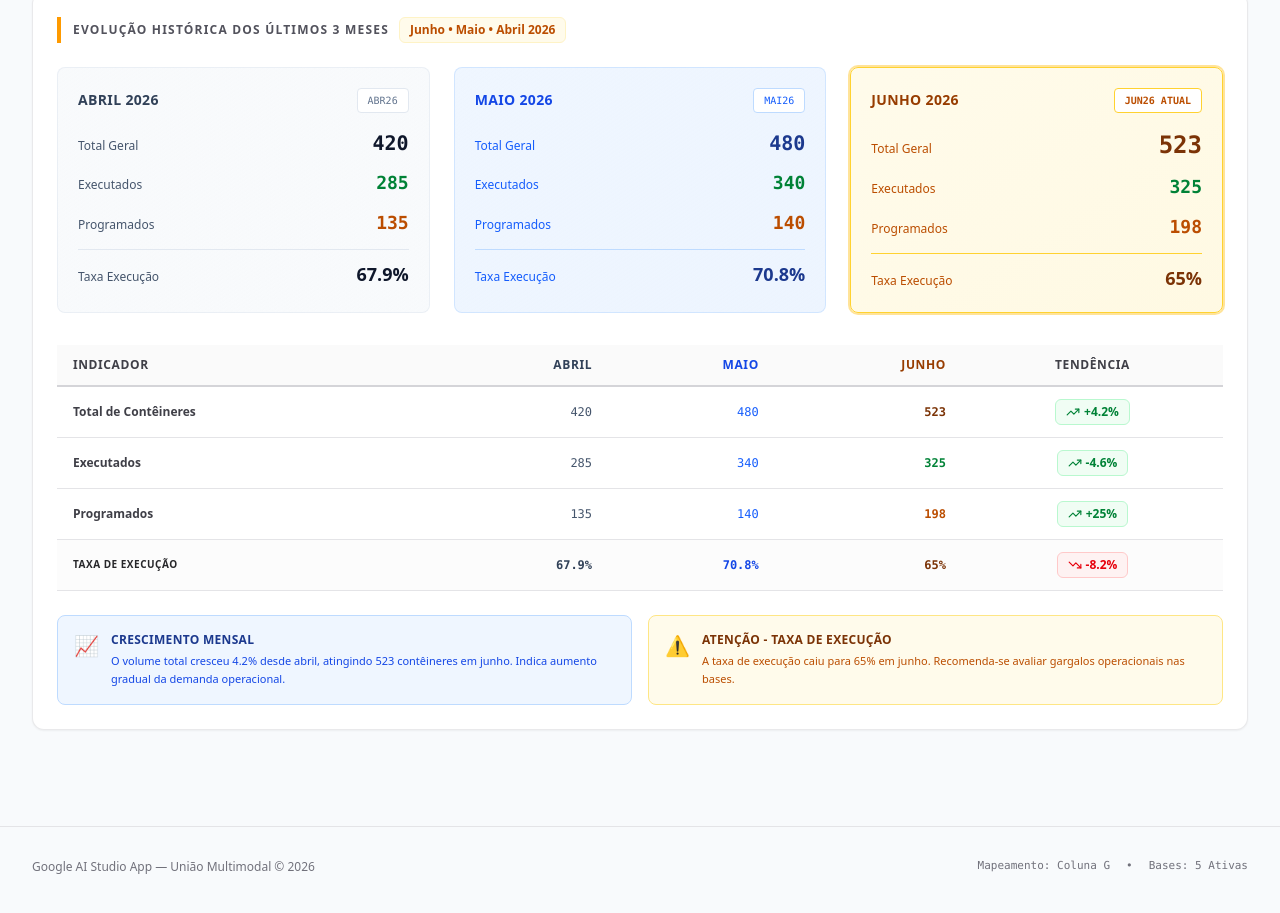
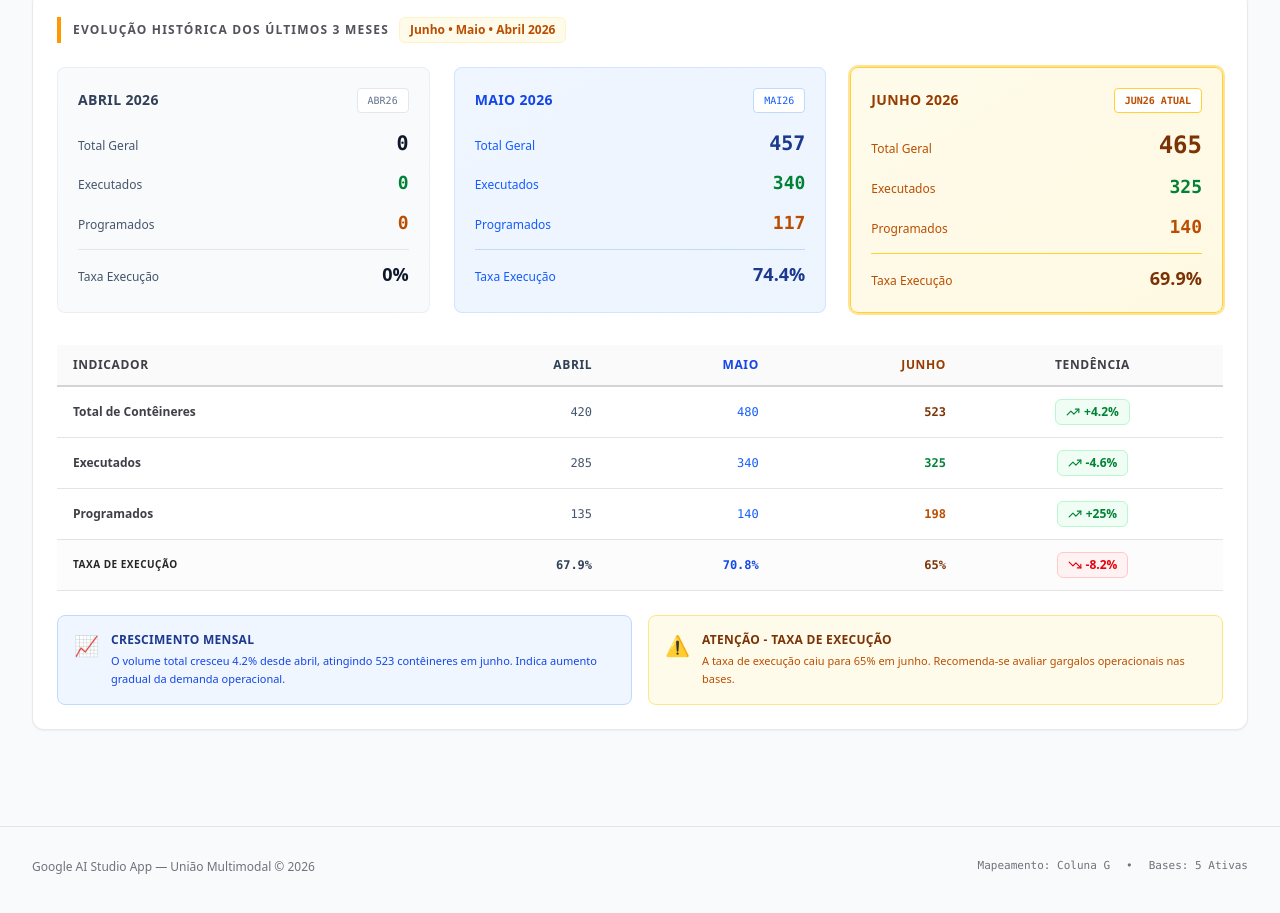
Before and after one commit to HenriqueG-Multimodal/Painel-UniaoMultimodal, a React (Vite) app: page / in a window 1280 px wide. Shown: the part 1361-2274 px from the top of the page. Built offline with nearby package versions, Linux system fonts and the light colour scheme.

Commit message:
feat: add monthly metrics calculation and display for historical comparison

```diff
--- a/src/App.tsx
+++ b/src/App.tsx
@@ -304,7 +304,29 @@ export default function App() {
     };
   }, [processedRecords, activeDay, metaMensal]);
 
-  // Volume charts data loaders
+  // Calculate metrics for any specific month (used for historical comparison)
+  const calculateMetricsForMonth = (monthPrefix: string) => {
+    const monthRecords = records.filter(r => r.data.startsWith(monthPrefix) && selectedBases.includes(r.origem));
+    const relevantRecords = monthRecords.filter(r => r.status !== 'STATUS OPER');
+
+    const total = relevantRecords.length;
+    const executed = relevantRecords.filter(r => r.status === 'EXECUTADO').length;
+    const programmed = relevantRecords.filter(r => r.status === 'PROGRAMADO' || r.status === 'A PROGRAMAR').length;
+    const taxaExecucao = total > 0 ? (executed / total) * 100 : 0;
+
+    return {
+      total,
+      executed,
+      programmed,
+      taxaExecucao: parseFloat(taxaExecucao.toFixed(1))
+    };
+  };
+
+  // Calculate metrics for historical comparison
+  const metricsApr26 = useMemo(() => calculateMetricsForMonth('2026-04'), [records, selectedBases]);
+  const metricsMay26 = useMemo(() => calculateMetricsForMonth('2026-05'), [records, selectedBases]);
+  const metricsJun26 = useMemo(() => calculateMetricsForMonth('2026-06'), [records, selectedBases]);
+
   const volumePorOrigem = useMemo(() => {
     const bases: Record<string, number> = {
       SUDOESTE: 0,
@@ -896,19 +918,19 @@ export default function App() {
                 <div className="space-y-3 flex-1">
                   <div className="flex justify-between items-baseline">
                     <span className="text-xs text-slate-600">Total Geral</span>
-                    <span className="text-xl font-extrabold text-slate-900 font-mono">420</span>
+                    <span className="text-xl font-extrabold text-slate-900 font-mono">{metricsApr26.total}</span>
                   </div>
                   <div className="flex justify-between items-baseline">
                     <span className="text-xs text-slate-600">Executados</span>
-                    <span className="text-lg font-bold text-green-700 font-mono">285</span>
+                    <span className="text-lg font-bold text-green-700 font-mono">{metricsApr26.executed}</span>
                   </div>
                   <div className="flex justify-between items-baseline">
                     <span className="text-xs text-slate-600">Programados</span>
-                    <span className="text-lg font-bold text-amber-700 font-mono">135</span>
+                    <span className="text-lg font-bold text-amber-700 font-mono">{metricsApr26.programmed}</span>
                   </div>
                   <div className="border-t border-slate-200 pt-2.5 mt-2.5 flex justify-between items-baseline">
                     <span className="text-xs text-slate-600">Taxa Execução</span>
-                    <span className="text-lg font-bold text-slate-900">67.9%</span>
+                    <span className="text-lg font-bold text-slate-900">{metricsApr26.taxaExecucao}%</span>
                   </div>
                 </div>
               </div>
@@ -922,19 +944,19 @@ export default function App() {
                 <div className="space-y-3 flex-1">
                   <div className="flex justify-between items-baseline">
                     <span className="text-xs text-blue-600">Total Geral</span>
-                    <span className="text-xl font-extrabold text-blue-900 font-mono">480</span>
+                    <span className="text-xl font-extrabold text-blue-900 font-mono">{metricsMay26.total}</span>
                   </div>
                   <div className="flex justify-between items-baseline">
                     <span className="text-xs text-blue-600">Executados</span>
-                    <span className="text-lg font-bold text-green-700 font-mono">340</span>
+                    <span className="text-lg font-bold text-green-700 font-mono">{metricsMay26.executed}</span>
                   </div>
                   <div className="flex justify-between items-baseline">
                     <span className="text-xs text-blue-600">Programados</span>
-                    <span className="text-lg font-bold text-amber-700 font-mono">140</span>
+                    <span className="text-lg font-bold text-amber-700 font-mono">{metricsMay26.programmed}</span>
                   </div>
                   <div className="border-t border-blue-200 pt-2.5 mt-2.5 flex justify-between items-baseline">
                     <span className="text-xs text-blue-600">Taxa Execução</span>
-                    <span className="text-lg font-bold text-blue-900">70.8%</span>
+                    <span className="text-lg font-bold text-blue-900">{metricsMay26.taxaExecucao}%</span>
                   </div>
                 </div>
               </div>
@@ -948,22 +970,23 @@ export default function App() {
                 <div className="space-y-3 flex-1">
                   <div className="flex justify-between items-baseline">
                     <span className="text-xs text-amber-700">Total Geral</span>
-                    <span className="text-2xl font-extrabold text-amber-900 font-mono">{currentKPIs.totalGeral}</span>
+                    <span className="text-2xl font-extrabold text-amber-900 font-mono">{metricsJun26.total}</span>
                   </div>
                   <div className="flex justify-between items-baseline">
                     <span className="text-xs text-amber-700">Executados</span>
-                    <span className="text-lg font-bold text-green-700 font-mono">{currentKPIs.executados}</span>
+                    <span className="text-lg font-bold text-green-700 font-mono">{metricsJun26.executed}</span>
                   </div>
                   <div className="flex justify-between items-baseline">
                     <span className="text-xs text-amber-700">Programados</span>
-                    <span className="text-lg font-bold text-amber-700 font-mono">{currentKPIs.programados}</span>
+                    <span className="text-lg font-bold text-amber-700 font-mono">{metricsJun26.programmed}</span>
                   </div>
                   <div className="border-t border-amber-300 pt-2.5 mt-2.5 flex justify-between items-baseline">
                     <span className="text-xs text-amber-700">Taxa Execução</span>
-                    <span className="text-lg font-bold text-amber-900">{currentKPIs.progressoMeta}%</span>
+                    <span className="text-lg font-bold text-amber-900">{metricsJun26.taxaExecucao}%</span>
                   </div>
                 </div>
               </div>
+
 
             </div>
 
```
